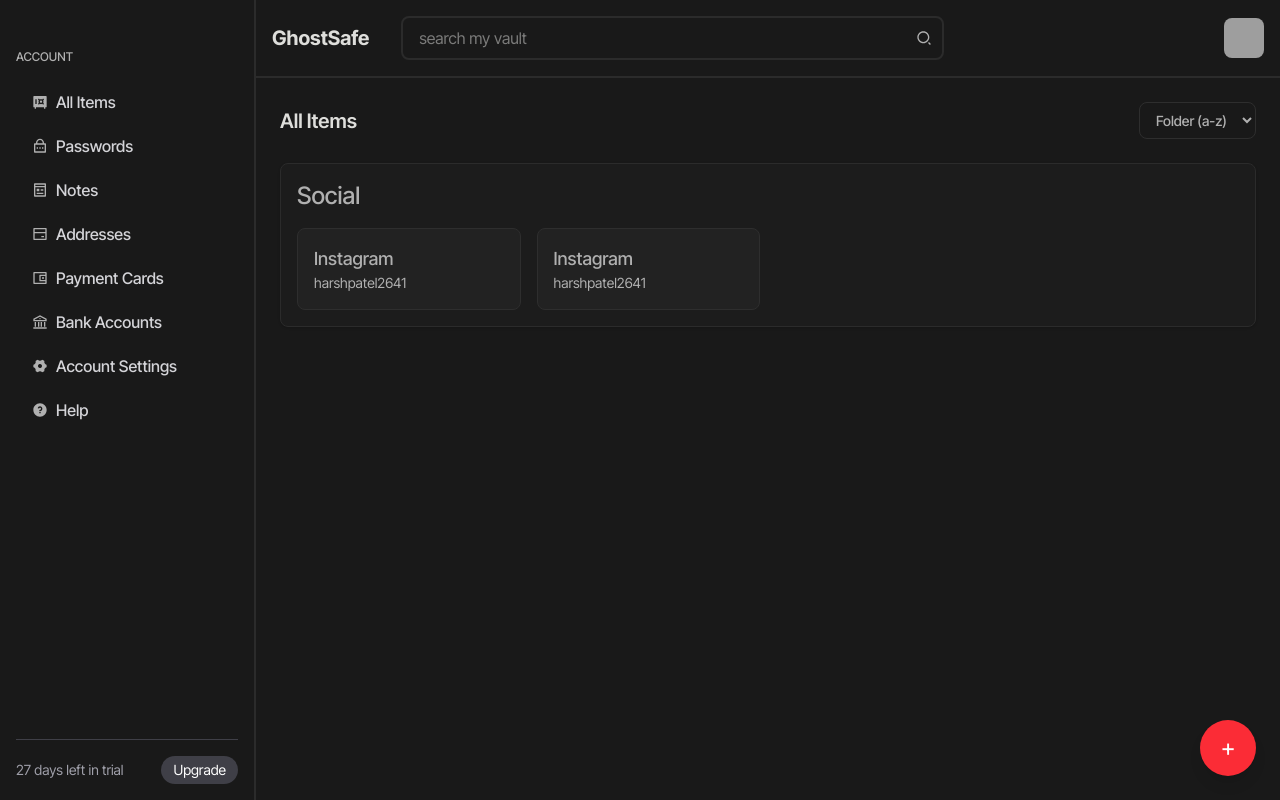
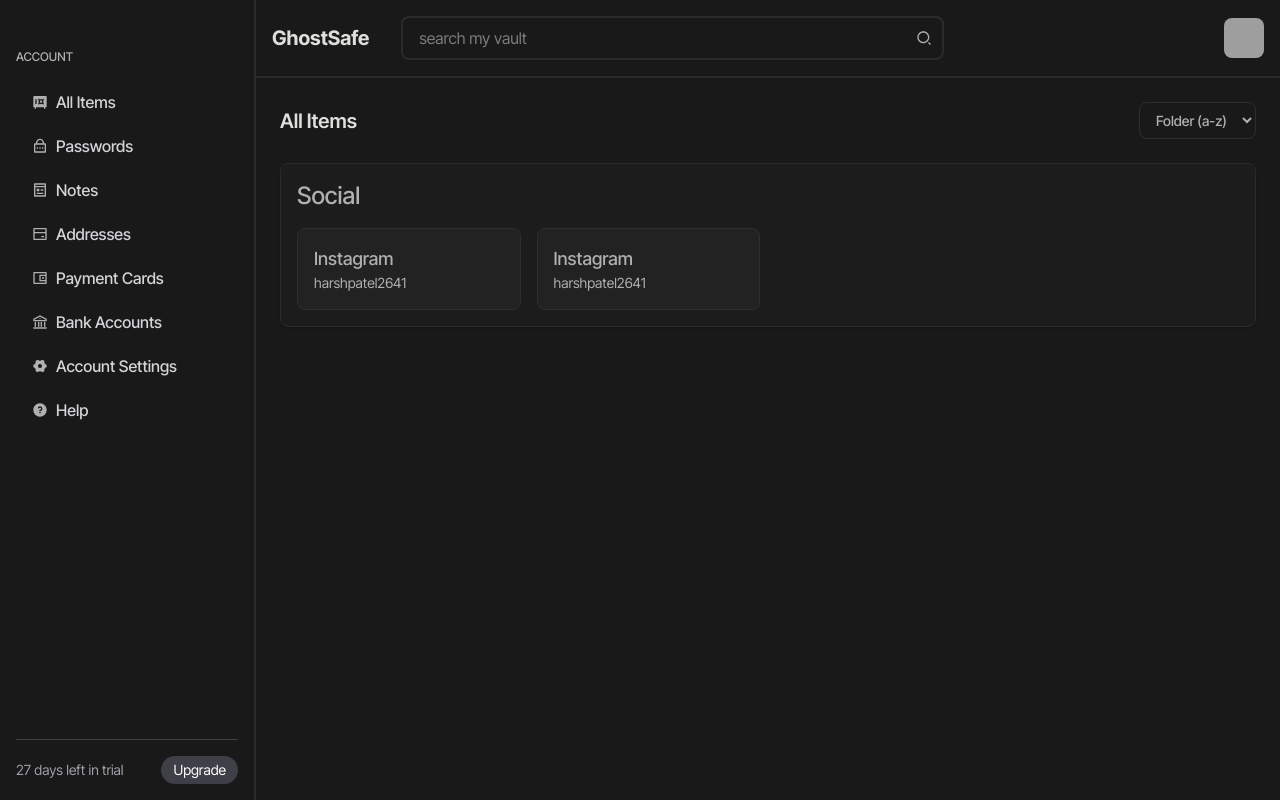
Before and after one commit to harsh749005/GhostSafe, a Next.js app: page / in a window 1280 px wide. Built offline with nearby package versions, Linux system fonts and the light colour scheme; grey boxes are pictures that could not be loaded.

Commit message:
button removed

```diff
--- a/src/app/page.jsx
+++ b/src/app/page.jsx
@@ -106,11 +106,7 @@ function App() {
         </main>
       </div>
 
-      {/* Add Button */}
-      <button className="fixed bottom-6 right-6 w-14 h-14 bg-red-500 rounded-full flex items-center justify-center text-white text-2xl shadow-lg hover:bg-red-600 transition">
-        +
-      </button>
-      {/* <Password/> */}
+
     </div>
   );
 }
```
